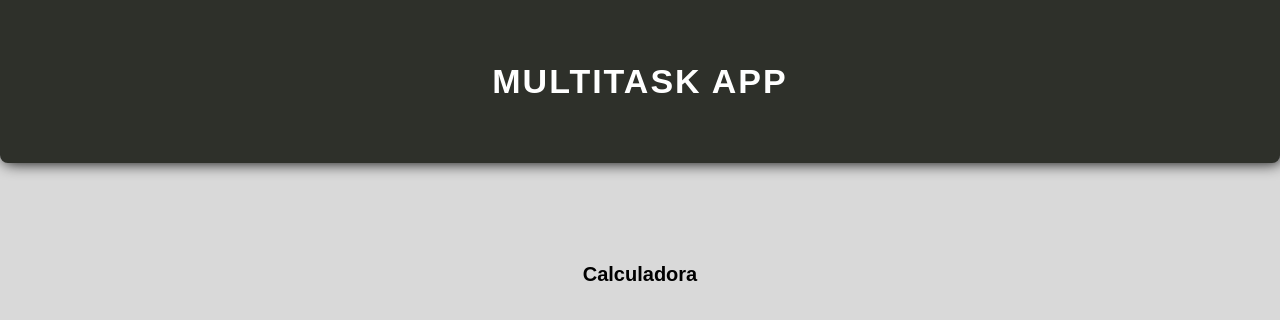
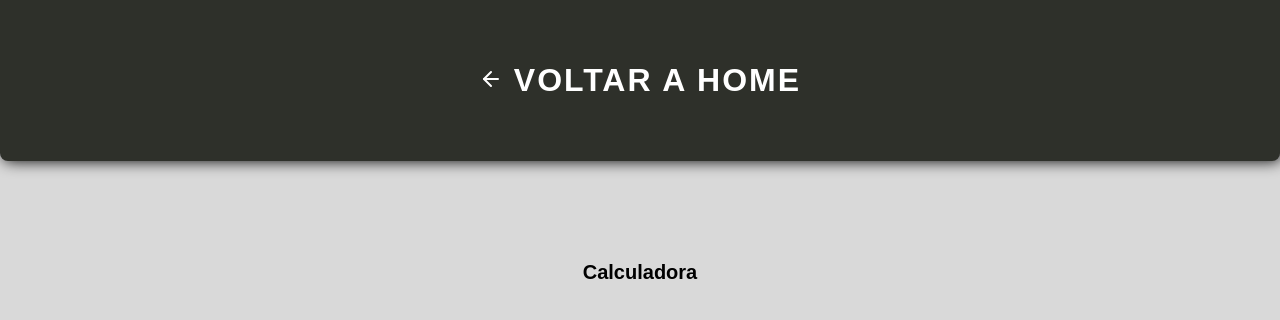
Before and after one commit to Ryotruuser/multitask-app, a React (Vite) app: page /Calc in a window 1280 px wide. Shown: the top 320 px of the page. Built offline with nearby package versions, Linux system fonts and the light colour scheme; a web font is replaced by a local one.

Commit message:
heading dinamico nas paginas

```diff
--- a/package.json
+++ b/package.json
@@ -10,6 +10,7 @@
     "preview": "vite preview"
   },
   "dependencies": {
+    "lucide-react": "^0.562.0",
     "react": "^19.2.0",
     "react-dom": "^19.2.0",
     "react-router-dom": "^7.11.0"
--- a/src/components/Heading/styles.module.css
+++ b/src/components/Heading/styles.module.css
@@ -1,10 +1,10 @@
 .heading {
   background: #2e302a;
-  text-align: center;
   padding: 6.2rem 0;
   border-radius: 0 0 0.8rem 0.8rem;
   -webkit-box-shadow: 2px 1px 15px -1px #000000;
   box-shadow: 2px 1px 15px -1px #000000;
+  text-align: center;
 }
 
 .heading a {
--- a/src/components/MainTemplate/index.tsx
+++ b/src/components/MainTemplate/index.tsx
@@ -1,16 +1,43 @@
 import { Link } from "react-router-dom";
 import BodyApp from "../BodyApp/BodyApp";
 import Heading from "../Heading/Heading";
+import { ArrowLeft } from "lucide-react";
 
 type MainTemplateProps = {
   children: React.ReactNode;
 };
 
 export function MainTemplate({ children }: MainTemplateProps) {
+  const home = "/";
+  const url = window.location.href;
+
+  function isThisHome() {
+    if (
+      url.includes("Calc") ||
+      url.includes("Cambio") ||
+      url.includes("Tasks") ||
+      url.includes("Timer")
+    ) {
+      return false;
+    } else {
+      return true;
+    }
+  }
+
+  const styleOutHome = {
+    fontSize: 32,
+  };
+
   return (
     <>
       <Heading>
-        <Link to={"/"}>multitask app</Link>
+        {isThisHome() ? (
+          <Link to={home}>multitask app</Link>
+        ) : (
+          <Link to={home} style={styleOutHome}>
+            <ArrowLeft /> Voltar a home
+          </Link>
+        )}
       </Heading>
 
       <BodyApp>{children}</BodyApp>
--- a/src/pages/Home/index.tsx
+++ b/src/pages/Home/index.tsx
@@ -1,5 +1,6 @@
 import { Link } from "react-router-dom";
 import { MainTemplate } from "../../components/MainTemplate";
+import styles from "./styles.module.css";
 
 export function Home() {
   const pages = ["Calc", "Cambio", "Tasks", "Timer"];
@@ -8,7 +9,7 @@ export function Home() {
     <>
       <MainTemplate>
         {pages.map((item, index) => (
-          <Link key={index} to={`/${item}`}>
+          <Link key={index} to={`/${item}`} className={styles.imgApp}>
             <img src={`./${item}.png`} alt={`icone do aplicativo ${item}`} />
           </Link>
         ))}
--- /dev/null
+++ b/src/pages/Home/styles.module.css
@@ -0,0 +1,7 @@
+.imgApp:hover {
+  scale: 1.1;
+}
+
+.imgApp {
+  transition: ease-in-out 0.3s;
+}
--- a/src/styles/global.css
+++ b/src/styles/global.css
@@ -12,7 +12,3 @@ body {
   font-family: "Gemunu Libre", sans-serif;
   background: #d9d9d9;
 }
-
-img {
-  max-width: 90%;
-}
```
Also changed, not shown: src/components/BodyApp/styles.module.css (indentation only), 1 other file (tests, documents, lock files or other folders).
